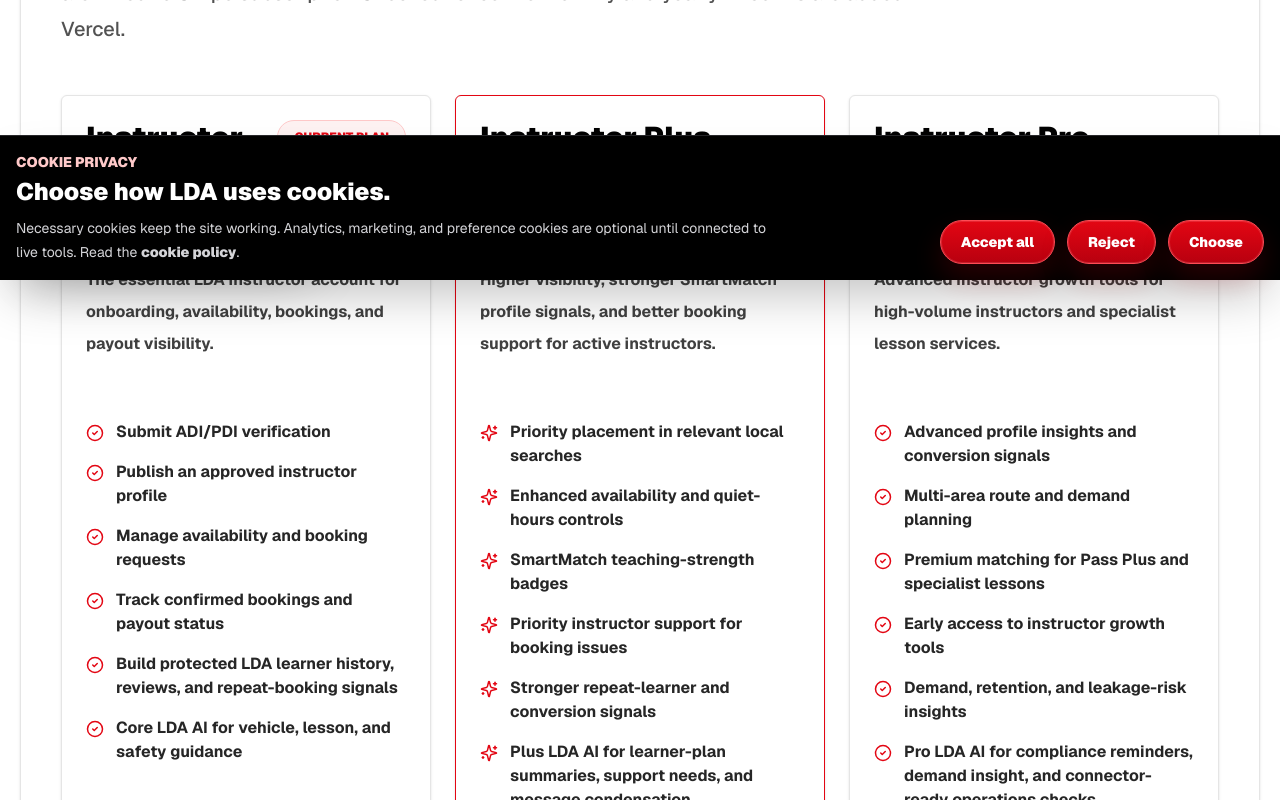
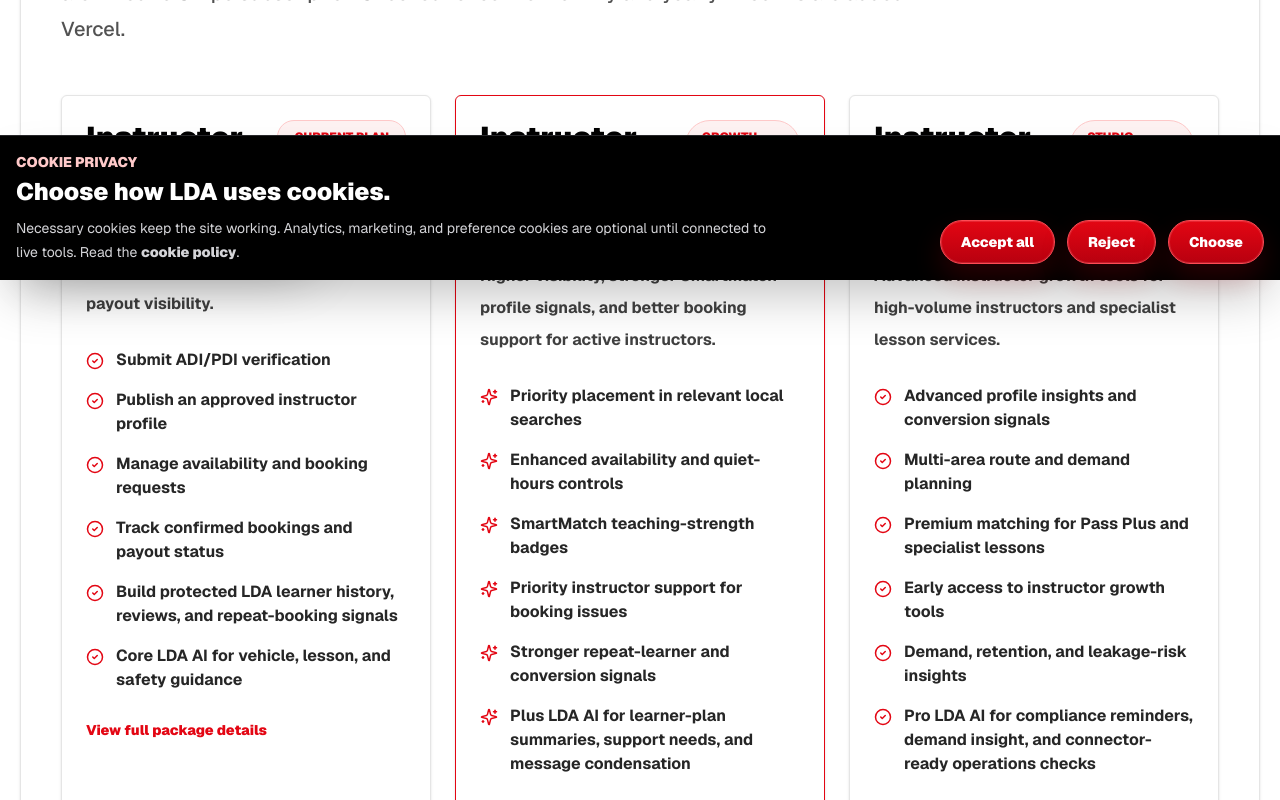
Before and after one commit to LDrivingAcademy/LDA, a Next.js app: page /instructor-plus in a window 1280 px wide. Shown: the part 520-1320 px from the top of the page. Built offline with nearby package versions, Linux system fonts and the light colour scheme.

Commit message:
Read instructor package card state from account tier

```diff
--- a/src/components/instructor-package-card.tsx
+++ b/src/components/instructor-package-card.tsx
@@ -3,18 +3,20 @@ import { CheckCircle2, Sparkles } from "lucide-react";
 
 import { InstructorPackageCheckoutButton } from "@/components/instructor-package-checkout-button";
 import {
-  currentInstructorPackageId,
   getInstructorPackageActionLabel,
   type InstructorPackage,
+  type InstructorPackageId,
 } from "@/lib/instructor-packages";
 
 type InstructorPackageCardProps = {
   instructorPackage: InstructorPackage;
+  currentPackageId?: InstructorPackageId;
+  fromDashboard?: boolean;
 };
 
-export function InstructorPackageCard({ instructorPackage }: InstructorPackageCardProps) {
-  const isCurrent = instructorPackage.id === currentInstructorPackageId;
-  const actionLabel = getInstructorPackageActionLabel(instructorPackage.id);
+export function InstructorPackageCard({ instructorPackage, currentPackageId = "instructor", fromDashboard = false }: InstructorPackageCardProps) {
+  const isCurrent = instructorPackage.id === currentPackageId;
+  const actionLabel = getInstructorPackageActionLabel(instructorPackage.id, currentPackageId);
 
   return (
     <article
@@ -23,18 +25,16 @@ export function InstructorPackageCard({ instructorPackage }: InstructorPackageCa
         instructorPackage.highlighted ? "border-brand bg-red-50" : "border-neutral-200",
       ].join(" ")}
     >
-      <Link href={`/instructor-plus/${instructorPackage.slug}`} className="flex flex-1 flex-col">
-        <div className="flex min-h-[4.5rem] items-start justify-between gap-4">
+      <Link href={`/instructor-plus/${instructorPackage.slug}${fromDashboard ? "?from=dashboard" : ""}`} className="flex flex-1 flex-col">
+        <div className="flex items-start justify-between gap-4">
           <h2 className="text-3xl font-black text-black">{instructorPackage.name}</h2>
-          {isCurrent ? (
-            <span className="rounded-full border border-red-200 bg-red-50 px-4 py-2 text-xs font-black uppercase text-brand">
-              Current plan
-            </span>
-          ) : null}
+          <span className="rounded-full border border-red-200 bg-red-50 px-4 py-2 text-xs font-black uppercase text-brand">
+            {isCurrent ? "Current plan" : instructorPackage.label}
+          </span>
         </div>
-        <p className="mt-5 min-h-[2rem] text-xl font-black text-brand">{instructorPackage.price}</p>
-        <p className="mt-5 min-h-[8rem] text-base font-bold leading-8 text-neutral-700">{instructorPackage.summary}</p>
-        <ul className="mt-7 min-h-[14rem] space-y-4 text-base font-bold text-neutral-800">
+        <p className="mt-5 text-xl font-black text-brand">{instructorPackage.price}</p>
+        <p className="mt-5 text-base font-bold leading-8 text-neutral-700">{instructorPackage.summary}</p>
+        <ul className="mt-7 space-y-4 text-base font-bold text-neutral-800">
           {instructorPackage.features.map((feature) => (
             <li key={feature} className="flex gap-3">
               {instructorPackage.highlighted ? (
@@ -46,7 +46,7 @@ export function InstructorPackageCard({ instructorPackage }: InstructorPackageCa
             </li>
           ))}
         </ul>
-        <span className="mt-auto block pt-7 text-sm font-black text-brand">View full package details</span>
+        <span className="mt-7 block text-sm font-black text-brand">View full package details</span>
       </Link>
       <div className="mt-7">
         <InstructorPackageCheckoutButton
```
